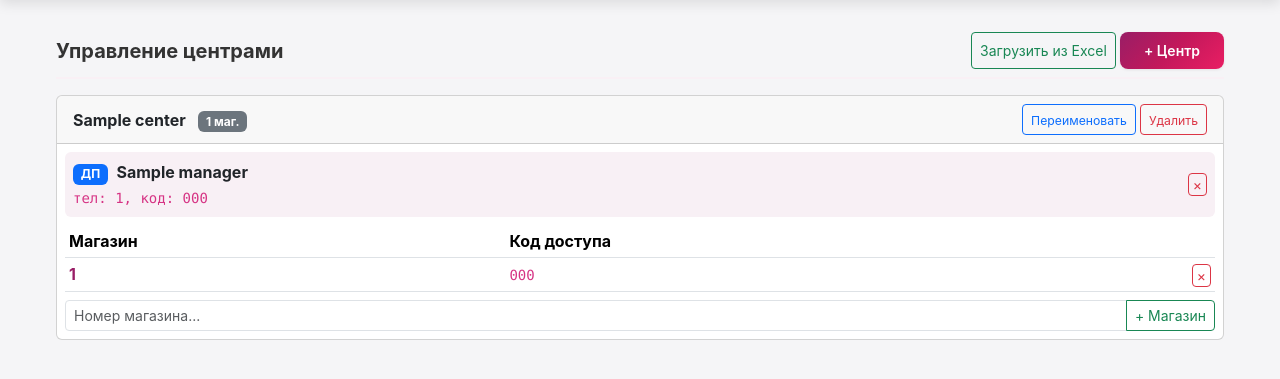
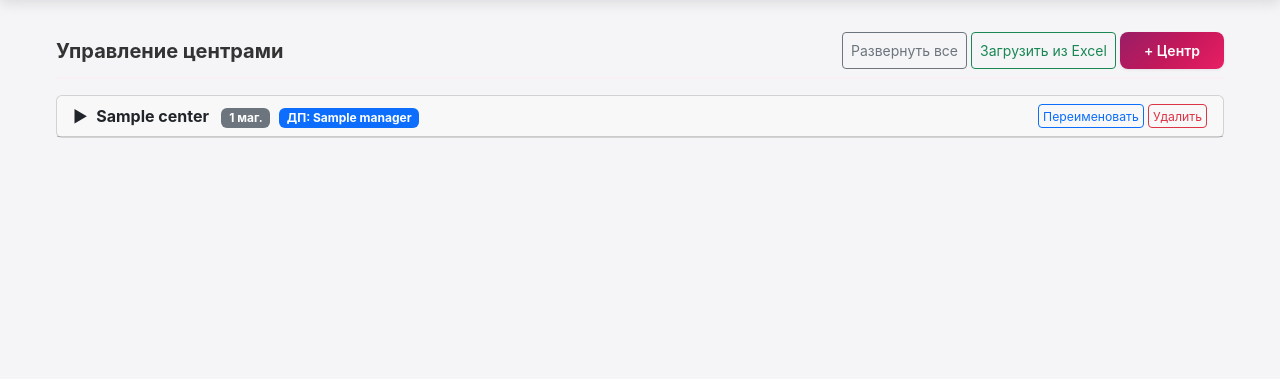
Before and after one commit to kcernaeva471-ux/kari-expiry, a Flask app: template templates/centers.html in a window 1280 px wide. Shown: the part 56-435 px from the top of the page. Run offline with Flask 3, Linux system fonts and the light colour scheme; the template is opened without the code that fills it: most values are stand-ins (such as "Sample title", 1, 10 or a date in 2020).

Commit message:
Collapsible center cards on centers page
Centers are collapsed by default showing name, store count, and DP badge.
Click to expand. "Развернуть все" button toggles all.

Co-Authored-By: Claude Opus 4.6 <noreply@anthropic.com>

```diff
--- a/templates/centers.html
+++ b/templates/centers.html
@@ -5,6 +5,7 @@
 <div class="page-header d-flex justify-content-between align-items-center">
     <h5 class="mb-0">Управление центрами</h5>
     <div class="d-flex gap-1">
+        <button class="btn btn-sm btn-outline-secondary" onclick="toggleAll()">Развернуть все</button>
         <button class="btn btn-sm btn-outline-success" onclick="document.getElementById('center-file').click()">
             Загрузить из Excel
         </button>
@@ -29,24 +30,32 @@
 </div>
 
 {% for c in centers %}
-<div class="card mb-3">
-    <div class="card-header d-flex justify-content-between align-items-center py-2">
+<div class="card mb-2">
+    <div class="card-header py-2" style="cursor:pointer" onclick="toggleCenter({{ c.id }})">
+        <div class="d-flex justify-content-between align-items-center">
             <div>
-            <strong>{{ c.name }}</strong>
+                <span class="toggle-icon" id="icon-{{ c.id }}">&#9654;</span>
+                <strong class="ms-1">{{ c.name }}</strong>
                 <span class="badge bg-secondary ms-2">{{ c.store_count }} маг.</span>
+                {% if c.manager %}
+                <span class="badge bg-primary ms-1">ДП: {{ c.manager.manager_name }}</span>
+                {% else %}
+                <span class="badge bg-warning text-dark ms-1">Нет ДП</span>
+                {% endif %}
             </div>
-        <div class="d-flex gap-1">
-            <button class="btn btn-sm btn-outline-primary" title="Переименовать"
+            <div class="d-flex gap-1" onclick="event.stopPropagation()">
+                <button class="btn btn-sm btn-outline-primary py-0 px-1"
                         onclick="renameCenter({{ c.id }}, '{{ c.name }}')">
                     <small>Переименовать</small>
                 </button>
-            <button class="btn btn-sm btn-outline-danger" title="Удалить"
+                <button class="btn btn-sm btn-outline-danger py-0 px-1"
                         onclick="deleteCenter({{ c.id }}, '{{ c.name }}')">
                     <small>Удалить</small>
                 </button>
             </div>
         </div>
-    <div class="card-body p-2">
+    </div>
+    <div class="card-body p-2" id="body-{{ c.id }}" style="display:none;">
         <!-- Директор подразделения -->
         <div class="mb-2 p-2 rounded" style="background: #f8f0f5;">
             {% if c.manager %}
@@ -131,6 +140,30 @@
 {% endif %}
 
 <script>
+function toggleCenter(id) {
+    const body = document.getElementById('body-' + id);
+    const icon = document.getElementById('icon-' + id);
+    if (body.style.display === 'none') {
+        body.style.display = 'block';
+        icon.innerHTML = '&#9660;';
+    } else {
+        body.style.display = 'none';
+        icon.innerHTML = '&#9654;';
+    }
+}
+
+let allExpanded = false;
+function toggleAll() {
+    allExpanded = !allExpanded;
+    document.querySelectorAll('[id^="body-"]').forEach(el => {
+        el.style.display = allExpanded ? 'block' : 'none';
+    });
+    document.querySelectorAll('.toggle-icon').forEach(el => {
+        el.innerHTML = allExpanded ? '&#9660;' : '&#9654;';
+    });
+    event.target.textContent = allExpanded ? 'Свернуть все' : 'Развернуть все';
+}
+
 function showAddCenter() {
     document.getElementById('add-center-form').style.display = 'block';
     document.getElementById('new-center-name').focus();
@@ -248,7 +281,6 @@ function removeManager(centerId) {
     });
 }
 
-// Enter на input добавления центра
 document.getElementById('new-center-name')?.addEventListener('keyup', function(e) {
     if (e.key === 'Enter') addCenter();
 });
```
Lines whose indentation alone changed are shown as unchanged.
